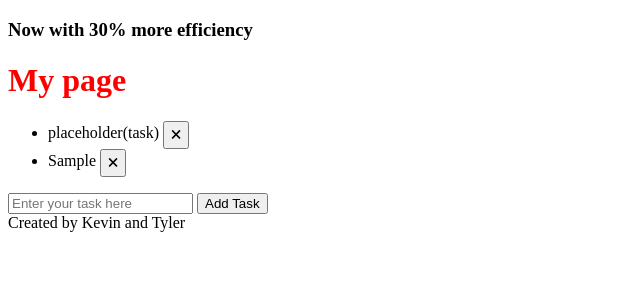
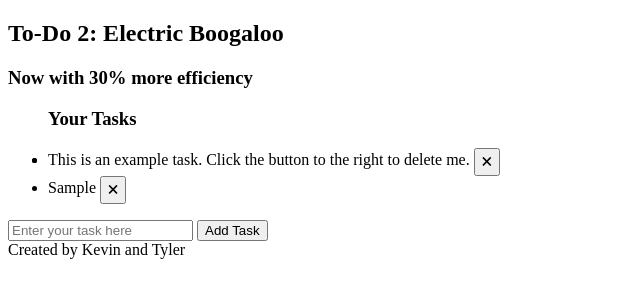
Before and after one commit to 0xPerez/sdi31-tyler-and-kevin, a website: page index.html in a window 1280 px wide. Both pictures are taken after typing "Sample" into the empty fields and a click on the button "Add Task". Shown: the whole page, without its empty margins (0-640 px from the left). Drawn offline with Linux system fonts and the light colour scheme.

Commit message:
button and autogen first task

```diff
--- a/index.html
+++ b/index.html
@@ -10,7 +10,7 @@
 
 <body>
     <header>
-        <title>To-Do 2: Electric Boogaloo</title>
+        <h2>To-Do 2: Electric Boogaloo</h2>
         <h3>Now with 30% more efficiency</h3>
     </header>
 
@@ -22,16 +22,10 @@
   Stretch - Startup script
   Stretch - proper wrapping/scaling
   -->
-    <h1>My page</h1>
-
     <ul>
+        <h3>Your Tasks</h3>
         <li id="taskList">
-            <span>
-                placeholder(task)
-                <button>🗙</button><!--change to trashcan emoji-->
-            </span>
         </li>
-
     </ul>
     <div>
         <input id="taskEntry" placeholder="Enter your task here">
--- a/index.js
+++ b/index.js
@@ -1,38 +1,36 @@
-/* Todo and Stretch
-
-*/
 console.log('My code is running');
 document.getElementById("submitButton").addEventListener("click", addTask);
+addTask("This is an example task. Click the button to the right to delete me.")
 
-function addTask() {
-    let task =
-        document.getElementById("taskEntry").value;
+function addTask(taskString){
+    let task = ""
+    if (taskString !== undefined && typeof(taskString)==='string') {
+        task = taskString //use parameter if argument goes in
+    } else {
+        task = document.getElementById("taskEntry").value; //if addtask is not called programmatically, get the bar instead
+    }
+    if (task === ''){
+        alert("You can't just do nothing! Enter a task before submitting")
+        return false
+    }
 
-    let newTask =
-      document.createElement("li");
+    //TODO change listener to pass task string
+    const newTask = document.createElement("li"); // create new
 
     newTask.innerHTML =
     `
     <span>
         ${task}
-        <button>🗙</button>
+        <button class="taskDeleteButton">🗙</button>
     </span>
     `
-    document.getElementById("taskList").appendChild(newTask);
 
-    // console.log("Task added " + task);
-    //set innerhtml to task template, with taskname as stringliteral ${}
 
-    /*
-    <span>
-        INPUTVALUEHERE
-        <button></button><!--change to trashcan Unicode--> 🗑  🗙
-    </span>
-      */
 
-    //Can we assign listeners before appending?
+    newTask.getElementsByClassName("taskDeleteButton")[0].addEventListener("click",removeTask)
     //Append task to task container UL
-    document.getElementById("taskEntry").value = "";
+    document.getElementById("taskList").appendChild(newTask); // add our little guy to the task list
+    document.getElementById("taskEntry").value = ""; // reset input bar to clean up
 }
 
 function markCompleted() {
@@ -42,6 +40,8 @@ function markCompleted() {
 }
 
 function removeTask() {
+    let clickedButton = this
+    clickedButton.parentNode.parentNode.remove()
     //Get calling element (deletebutton)
     //Find parent LI (may need to go up multiple levels)
     //Delete parent LI from DOM
--- a/style.css
+++ b/style.css
@@ -8,6 +8,7 @@ li{
 
 .task{
     /*Uncompleted Tasks Container?*/
+
 }
 
 .completedtask{
```
